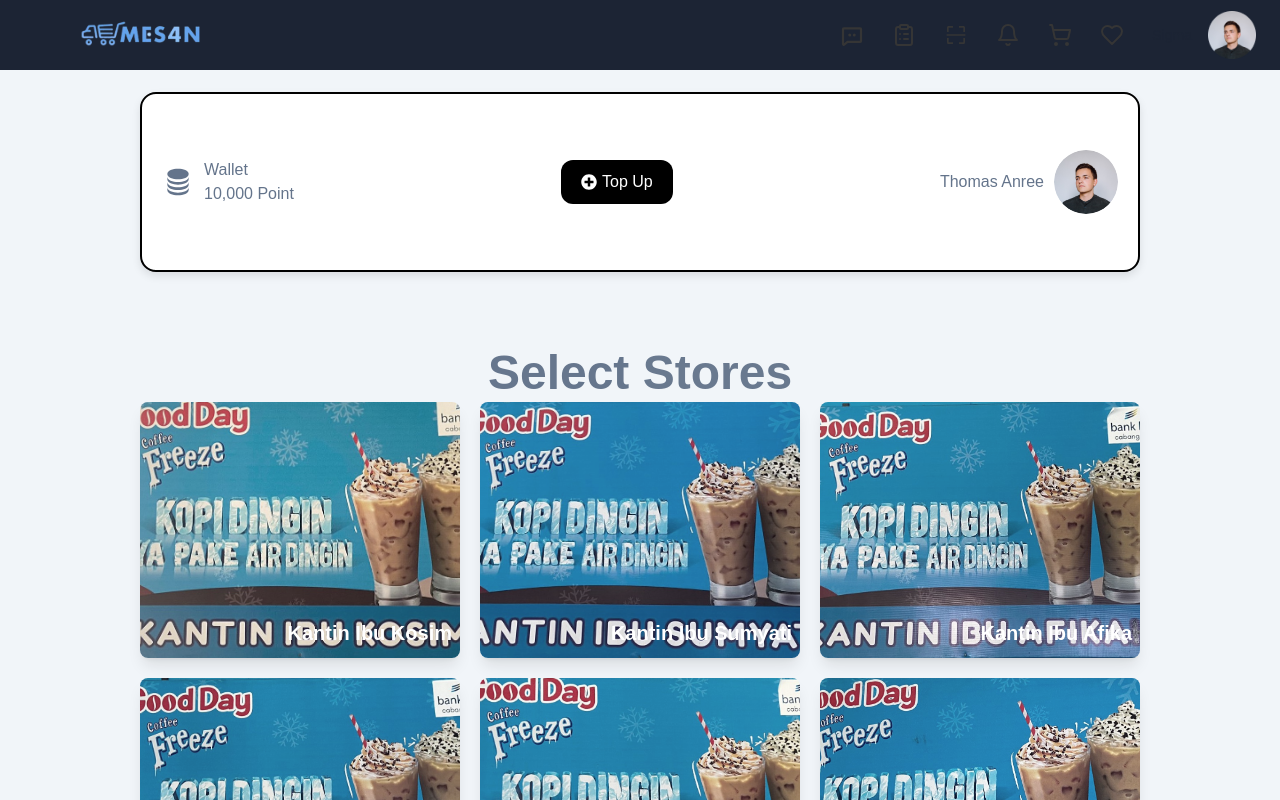
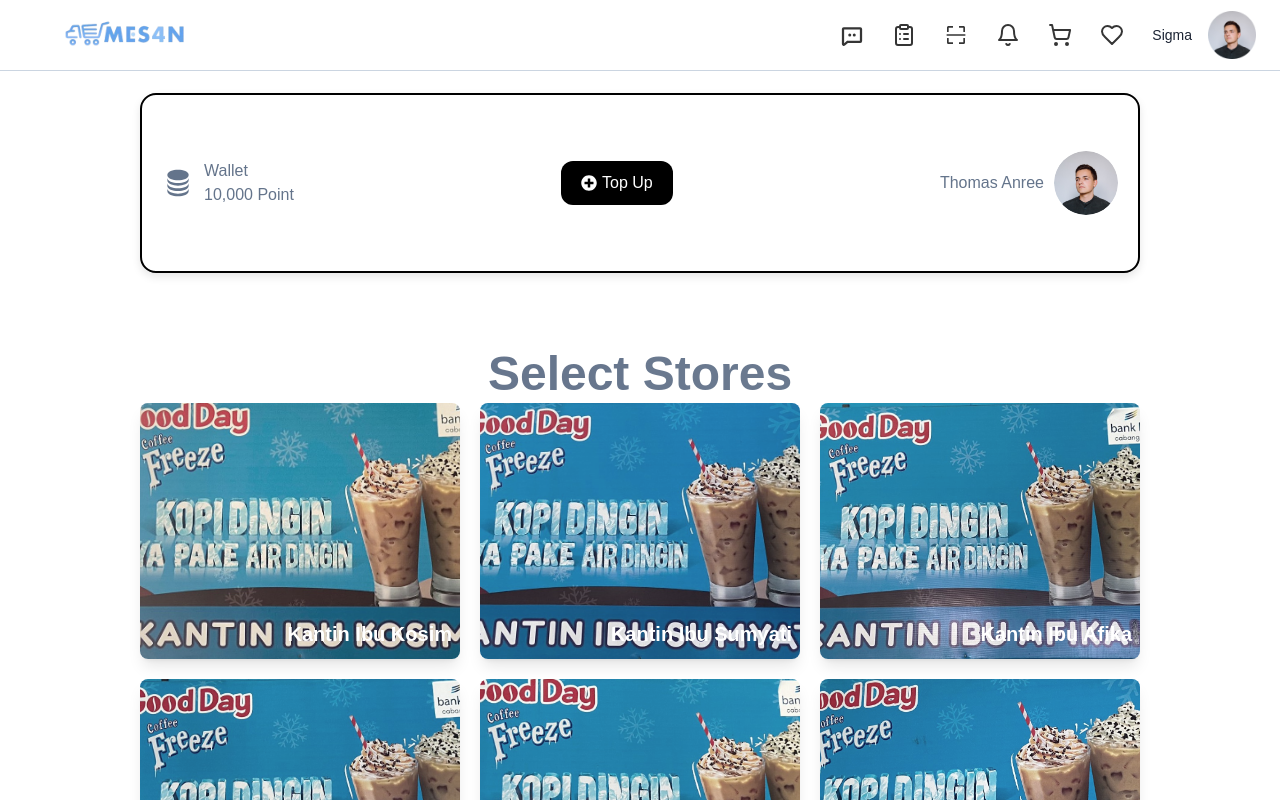
Before and after one commit to Lietreum/MESAN, a React (Vite) app: page / in a window 1280 px wide. Shown: the top 800 px of the page. Built offline with nearby package versions, Linux system fonts and the light colour scheme.

Commit message:
border color

```diff
--- a/src/components/user/Header/UserHeader.tsx
+++ b/src/components/user/Header/UserHeader.tsx
@@ -2,28 +2,23 @@ import React from "react";
 import { Link } from "react-router-dom";
 import DropdownUser from "../Header/Dropdown";
 import LogoIcon from "../../../assets/data/mesan-removebg-preview.png";
-import Sidebar from "./Sidebar";
 import { ShoppingCart, Heart, Bell } from "lucide-react";
 import { PiChatDotsBold } from "react-icons/pi";
 import { LuClipboardList } from "react-icons/lu";
 import { AiOutlineScan } from "react-icons/ai";
-import '../../../globalcss/index.css'
+import "../../../globalcss/index.css";
 
 const Header: React.FC = () => {
   return (
-    <nav className="sticky top-0 z-50 flex w-full bg-black-400">
-      <div className="relative flex w-full items-center justify-between px-4 py-4 md:px-6 2xl:px-11" style={{ height: '70px' }}>
-      <div className="flex items-center gap-2 sm:gap-4">
-          {/* Sidebar Component with Hamburger Icon */}
-          <Sidebar />
-
+    <nav className="sticky top-0 z-50 flex w-full border-b border-slate-300 ">
+      <div
+        className="relative flex w-full items-center justify-between px-4 py-4 md:px-6 2xl:px-11"
+        style={{ height: "70px" }}
+      >
+        <div className="flex items-center gap-2 sm:gap-4">
           {/* Icon Logo Start */}
           <Link className="block flex-shrink-0 " to="/">
-            <img
-              src={LogoIcon}
-              alt="Logo"
-              className="icon-style"
-            />
+            <img src={LogoIcon} alt="Logo" className="icon-style" />
           </Link>
 
           {/* Icon Logo End */}
--- a/src/components/user/Header/WalletCard.tsx
+++ b/src/components/user/Header/WalletCard.tsx
@@ -1,6 +1,7 @@
 import React from "react";
 import { FaPlusCircle } from "react-icons/fa";
 import { BiSolidCoinStack } from "react-icons/bi";
+import { Link } from "react-router-dom";
 
 interface WalletCardProps {
   balance: number;
@@ -36,6 +37,7 @@ const WalletCard: React.FC<WalletCardProps> = ({ balance, profileName, profileIm
       </div>
 
       {/* Middle: Top Up Button */}
+      <Link to={"/TopupPlacehold"}>
       <button
         style={{
           display: "flex",
@@ -52,6 +54,7 @@ const WalletCard: React.FC<WalletCardProps> = ({ balance, profileName, profileIm
         <FaPlusCircle />
         Top Up
       </button>
+      </Link>
 
       {/* Right Side: Profile */}
       <div style={{ display: "flex", alignItems: "center", gap: "10px" }}>
--- a/src/layouts/user/UserLayout.tsx
+++ b/src/layouts/user/UserLayout.tsx
@@ -1,7 +1,7 @@
-import React, { ReactNode } from 'react';
-import { useMediaQuery } from 'react-responsive';
+import React, { ReactNode } from "react";
+import { useMediaQuery } from "react-responsive";
 import Header from "../../components/user/Header/UserHeader";
-import Footer from '../../components/user/Footer/Footer';
+import Footer from "../../components/user/Footer/Footer";
 import BottomNavigation from "../../components/user/Header/BottomNavigation";
 
 const UserLayout: React.FC<{ children: ReactNode }> = ({ children }) => {
@@ -10,10 +10,10 @@ const UserLayout: React.FC<{ children: ReactNode }> = ({ children }) => {
   const isMobile = useMediaQuery({ maxWidth: 1023 });
 
   return (
-    <div className="dark:bg-boxdark-2 dark:text-bodydark overflow-x-hidden min-h-screen flex flex-col">
+    <div className="overflow-x-hidden min-h-screen flex flex-col">
       {/* Sticky Header Wrapper for Desktop */}
       {isDesktop && (
-        <div className="overflow-visible top-0 z-50 bg-black ">
+        <div className="overflow-visible top-0 z-50 bg-white">
           <Header />
         </div>
       )}
@@ -26,10 +26,12 @@ const UserLayout: React.FC<{ children: ReactNode }> = ({ children }) => {
       )}
 
       {/* Main content area */}
-      <div className="flex-grow">{children}</div>
+      <div className="flex-grow bg-white">{children}</div>
 
       {/* Footer */}
-      <Footer />
+      <div className="bg-white">
+        <Footer />
+      </div>
     </div>
   );
 };
```
